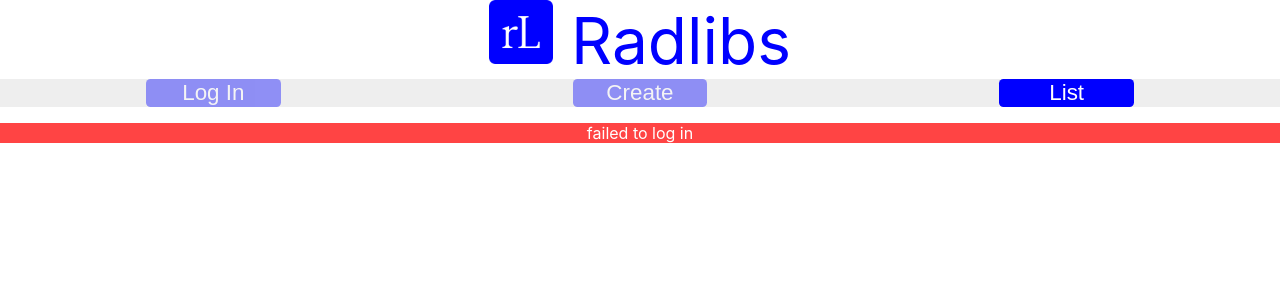
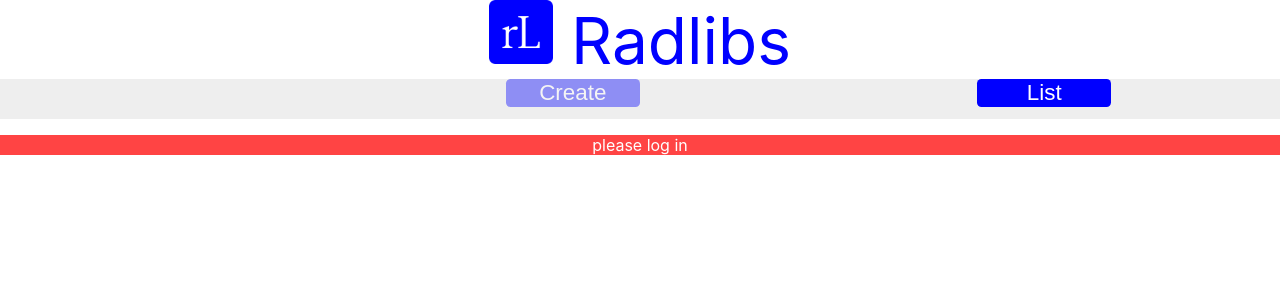
Before and after one commit to stinkyfingers/radlibs, a React (Create React App) app: page /edit in a window 1280 px wide. Shown: the top 300 px of the page. Built offline with nearby package versions, Linux system fonts and the light colour scheme.

Commit message:
update to google signin

```diff
--- a/package.json
+++ b/package.json
@@ -3,12 +3,12 @@
   "version": "0.1.0",
   "private": true,
   "dependencies": {
+    "@react-oauth/google": "^0.2.6",
     "@testing-library/jest-dom": "^5.16.4",
     "@testing-library/react": "^12.1.4",
     "@testing-library/user-event": "^13.5.0",
     "react": "^18.0.0",
     "react-dom": "^18.0.0",
-    "react-google-login": "^5.2.2",
     "react-router-dom": "^6.3.0",
     "react-scripts": "5.0.0",
     "web-vitals": "^2.1.4"
--- /dev/null
+++ b/src/Config.js
@@ -0,0 +1 @@
+export const clientId = '520868981613-vpe0s1lild8cl62hblmg9bfl01fplu06.apps.googleusercontent.com';
--- a/src/components/Login.js
+++ b/src/components/Login.js
@@ -1,9 +1,8 @@
 import React from 'react';
-import { GoogleLogin } from 'react-google-login';
+import { clientId } from '../Config';
+import { GoogleOAuthProvider, GoogleLogin } from '@react-oauth/google';
 
 import '../css/login.css';
-
-const clientId = '520868981613-vpe0s1lild8cl62hblmg9bfl01fplu06.apps.googleusercontent.com';
 
 const Login = ({ setUser, setErr }) => {
   const onSuccess = (res) => {
@@ -18,14 +17,12 @@ const Login = ({ setUser, setErr }) => {
 
   return (
     <div className='Login'>
+      <GoogleOAuthProvider clientId={clientId}>
       <GoogleLogin
-        clientId={clientId}
-        render={props => (
-          <button className='login' onClick={props.onClick} disabled={props.disabled}>Log In</button>
-        )}
         onSuccess={onSuccess}
-        onFailure={onFailure}
+        onError={onFailure}
       />
+      </GoogleOAuthProvider>
     </div>
   )
 };
--- a/src/components/Logout.js
+++ b/src/components/Logout.js
@@ -1,10 +1,7 @@
 import React from 'react';
-import { GoogleLogout } from 'react-google-login';
-
-const clientId = '520868981613-vpe0s1lild8cl62hblmg9bfl01fplu06.apps.googleusercontent.com'; // TODO config
 
 const Logout = ({ user, setUser, setErr }) => {
-  const onSuccess = (res) => {
+  const handleClick = () => {
     localStorage.removeItem('user');
     setUser(null);
   };
@@ -19,13 +16,7 @@ const Logout = ({ user, setUser, setErr }) => {
 
   return (
     <div className='Logout'>
-      <GoogleLogout
-        clientId={clientId}
-        render={props => (
-          <button className='login' onClick={props.onClick} disabled={props.disabled}>Log Out</button>
-        )}
-        onLogoutSuccess={onSuccess}
-      />
+      <button className='login' onClick={handleClick}>Log Out</button>
     </div>
   )
 };
```
Also changed, not shown: 1 other file (tests, documents, lock files or other folders).
